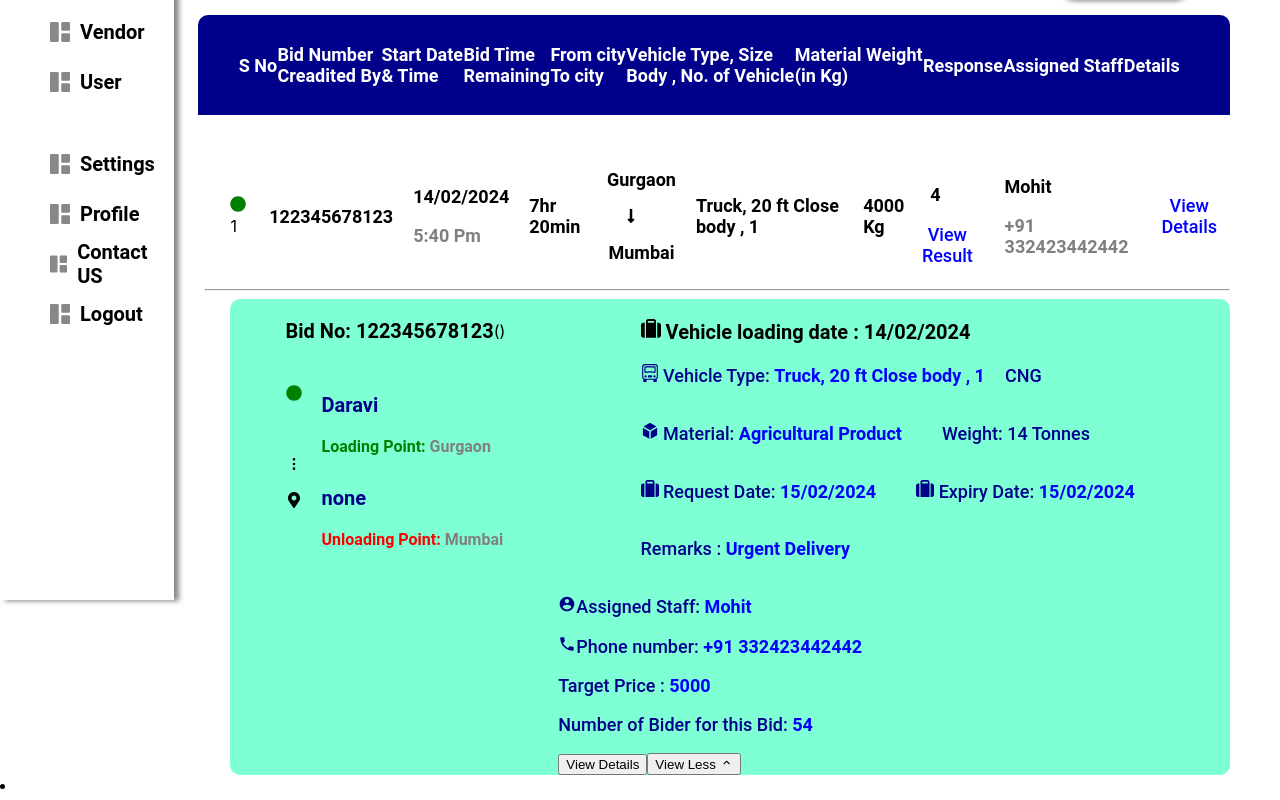
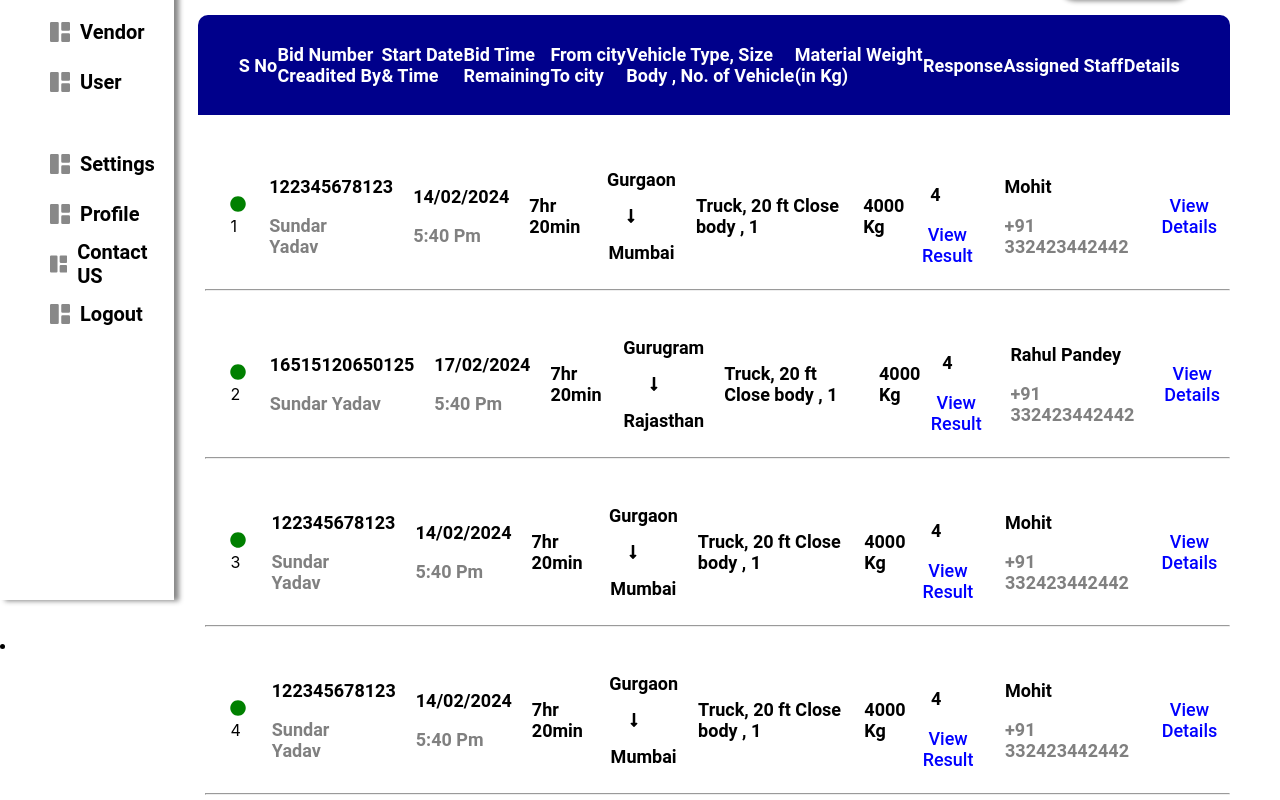
Before and after one commit to Basavarajh123/mediaNv, a React (Create React App) app: page / in a window 1280 px wide. Shown: the part 220-1020 px from the top of the page. Built offline with nearby package versions, Linux system fonts and the light colour scheme.

Commit message:
solution

```diff
--- a/src/components/Home/index.js
+++ b/src/components/Home/index.js
@@ -50,6 +50,7 @@ const navItemList2=[
 const orderDetailsList=[
     {
         id:1,
+        bidderName:'Sundar Yadav',
         bidNumber:122345678123,
         startDate:"14/02/2024",
         startTime:"5:40 Pm",
@@ -77,6 +78,7 @@ const orderDetailsList=[
     {
 
         id:2,
+        bidderName:'Sundar Yadav',
         bidNumber: 16515120650125,
         startDate:"17/02/2024",
         startTime:"5:40 Pm",
@@ -102,6 +104,7 @@ const orderDetailsList=[
 
     },{
         id:3,
+        bidderName:'Sundar Yadav',
         bidNumber:122345678123,
         startDate:"14/02/2024",
         startTime:"5:40 Pm",
@@ -127,6 +130,7 @@ const orderDetailsList=[
 
     },{
         id:4,
+        bidderName:'Sundar Yadav',
         bidNumber:122345678123,
         startDate:"14/02/2024",
         startTime:"5:40 Pm",
@@ -149,7 +153,7 @@ const orderDetailsList=[
         materialWeight:"4000 Kg",
         response:4,
         assignedStaff:'Mohit',
-        bidderName:'Sunder Yadav'
+
 
     }
 
--- a/src/components/OrderDetailsCard/index.css
+++ b/src/components/OrderDetailsCard/index.css
@@ -42,7 +42,7 @@
     flex-direction: row;
     justify-content: space-evenly;
     background-color: aquamarine;
-    flex-wrap: wrap;
+    flex-wrap: nowrap;
     margin-left: 18%;
     margin-right: 50px;
     border-radius: 10px;
@@ -135,3 +135,25 @@
 .not-show-details{
     display: none;
 }
+.view-less-btn{
+    background-color: none;
+    outline: none;
+    border: none;
+    color: darkblue;
+    font-size: 18px;
+    font-weight: 800;
+    font-family: 'Roboto';
+    align-self: flex-end;
+    background: none;
+    cursor: pointer;
+}
+.view-details-btn{
+    background: none;
+    color: blue;
+    font-size: 18px;
+    font-weight: 800;
+    font-family: 'Roboto';
+    border: none;
+    cursor: pointer;
+
+}
--- a/src/components/OrderDetailsCard/index.js
+++ b/src/components/OrderDetailsCard/index.js
@@ -13,12 +13,15 @@ import './index.css'
 const OrderDetailsCard=(props)=>{
     const{orderDetails,onClickViewDetails,viewDetailsId}= props
     const onClickDetails =()=>onClickViewDetails(orderDetails.id)
+    const showOrder = orderDetails.id=== viewDetailsId ? 'show-details' :'not-show-details'
+    const showDetails = orderDetails.id=== viewDetailsId ? 'not-show-details':'show-details'
+    const onClickLessShowbtn= ()=>onClickViewDetails(0)
 
     console.log(viewDetailsId)
 
     return(
-        <li>
-        <div className='list-main-container'>
+        <li key={orderDetails.id}>
+        <div className={`list-main-container ${showDetails}`}>
             <p><FaCircle className="circle-icon"/> {orderDetails.id}</p>
 
             <div>
@@ -57,13 +60,13 @@ const OrderDetailsCard=(props)=>{
         <hr className="hr-tag"/>
 
 
-        <div  className='bid-order-details-main-container'>
+        <div  className={`bid-order-details-main-container ${showOrder}`}>
             <div className=" first-container">
 
 
                 <div className="row-container">
                     <p className="bid-number-and-loading-date-text">Bid No: {orderDetails.bidNumber}</p>
-                    <p>({orderDetails.bidderName})</p>
+                    <p className="address-text">({orderDetails.bidderName})</p>
                 </div>
                 <div className="row-container">
                     <div className="column-container">
@@ -103,9 +106,10 @@ const OrderDetailsCard=(props)=>{
                     <p className="text"><span><MdPhone /></span>Phone number: <span className="assigned-text">{orderDetails.phoneNumber}</span></p>
                     <p className="text">Target Price : <span className="assigned-text">{orderDetails.targetPrice}</span></p>
                     <p className="text">Number of Bider for this Bid: <span className="assigned-text">{orderDetails.numberOfBidder}</span></p>
-                    <button type="button">View Details</button>
-                    <button type="button">View Less <span><MdExpandLess /></span></button>
+                    <button type="button" className="view-details-btn">View Details</button>
+
                 </div>
+                <button type="button" className="view-less-btn" onClick={onClickLessShowbtn}>View Less <span><MdExpandLess /></span></button>
             </div>
 
 
```
